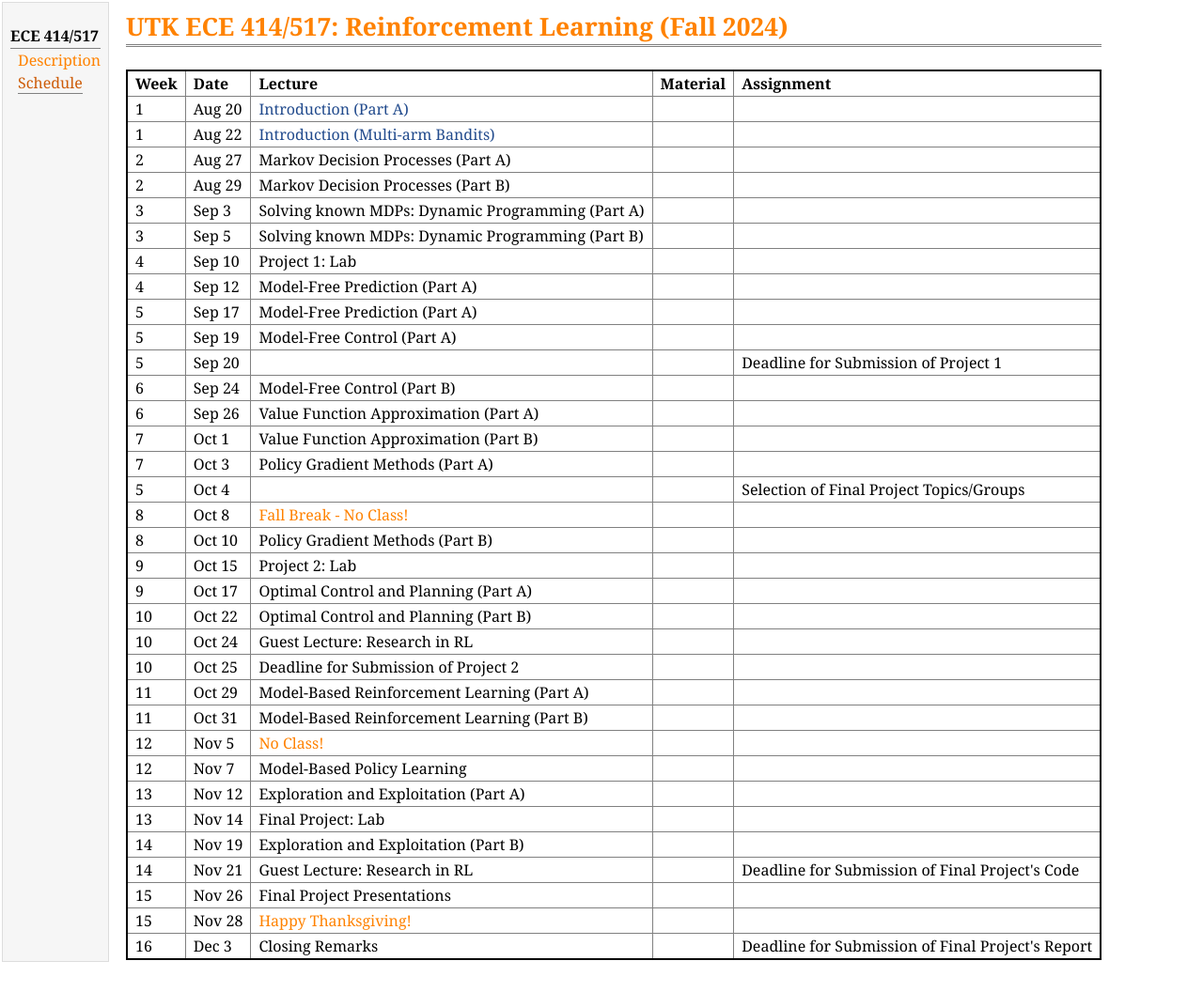
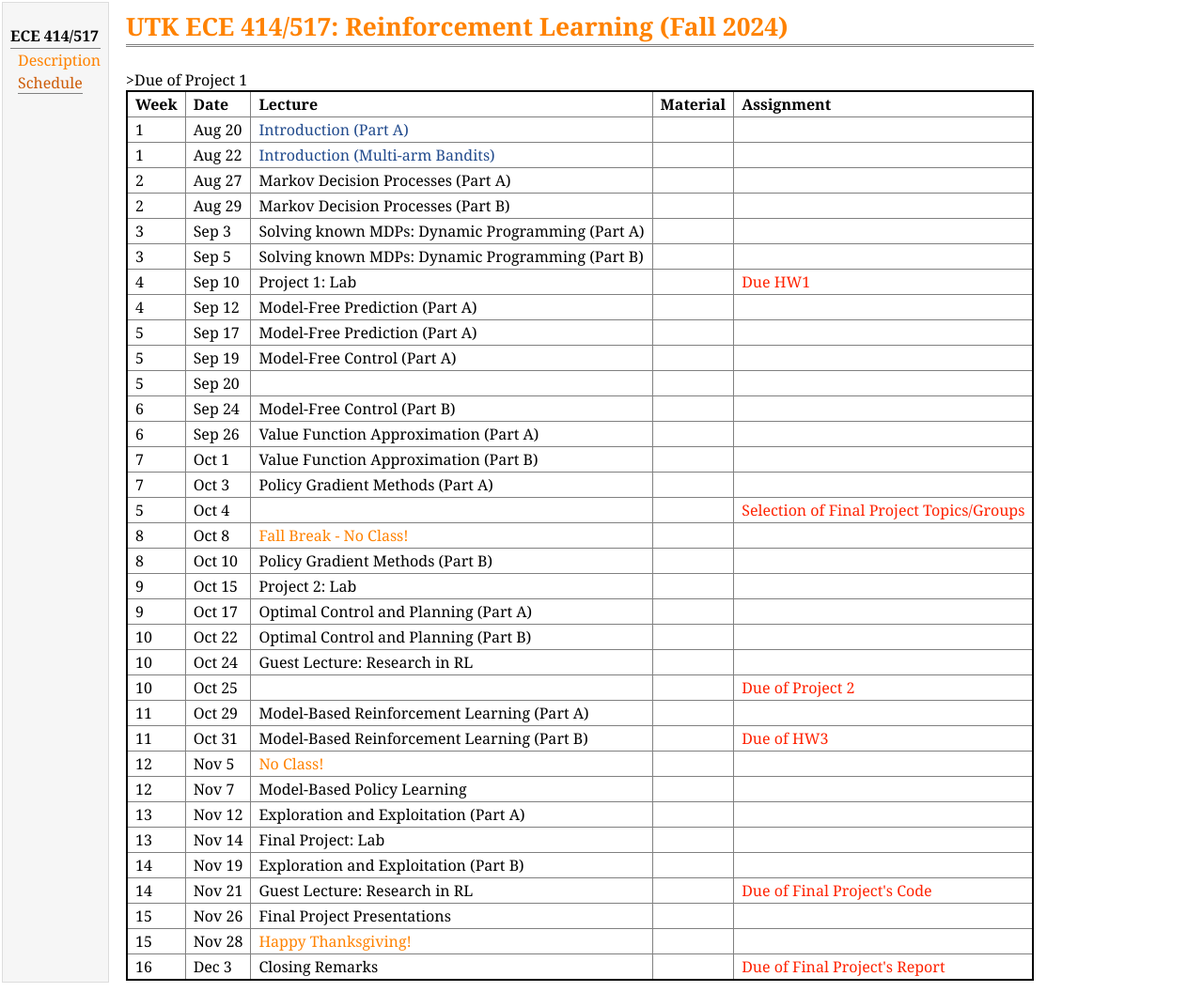
Before and after one commit to lnnx2006/lnnx2006.github.io, a Jekyll site: the page teaching/ece517_fall24/schedule.html, which Jekyll copies as it is, in a window 1280 px wide. Shown: the whole page at 94% size. Built offline with Jekyll 4.4.1, drawn with Linux system fonts in a browser that asks for light colours; before the commit the page ends 1034 px from its top, so only the background shows below that.

Commit message:
edited schedule

```diff
--- a/teaching/ece517_fall24/schedule.html
+++ b/teaching/ece517_fall24/schedule.html
@@ -97,7 +97,8 @@
                         <td class="c1">Sep 10 </td>
                         <td class="c2">Project 1: Lab</td>
                         <td class="c3"> </td>
-                        <td class="c4"> </td>
+                        <td class="c4"
+                            style="color:#ff2200"> Due HW1</td>
                     </tr>
                     <tr class="r9">
                         <td class="c1">4</td>
@@ -108,14 +109,14 @@
                     </tr>
 
                     <!-- WEEK 5 -->
-                    <tr class="r10">
+                    <tr class="r9">
                         <td class="c1">5</td>
                         <td class="c1">Sep 17 </td>
                         <td class="c2">Model-Free Prediction (Part A)</td>
                         <td class="c3"> </td>
                         <td class="c4"> </td>
                     </tr>
-                    <tr class="r11">
+                    <tr class="r10">
                         <td class="c1">5</td>
                         <td class="c1">Sep 19 </td>
                         <td class="c2">Model-Free Control (Part A)</td>
@@ -128,7 +129,9 @@
                         <td class="c1">Sep 20 </td>
                         <td class="c2"> </td>
                         <td class="c3"> </td>
-                        <td class="c4">Deadline for Submission of Project 1</td>
+                        <td class="c4"
+                            style="color:#ff2200"></td>>Due of Project 1
+            </td>
         </tr>
 
         <!-- WEEK 6 -->
@@ -163,16 +166,17 @@
             <td class="c4"> </td>
         </tr>
 
-                    <tr class="r11">
+        <tr class="r16">
             <td class="c1">5</td>
-                        <td class="c1">Oct 4 </td>
+            <td class="c1">Oct 4</td>
             <td class="c2"> </td>
             <td class="c3"> </td>
-                        <td class="c4">Selection of Final Project Topics/Groups</td>
+            <td class="c4"
+                style="color:#ff2200">Selection of Final Project Topics/Groups</td>
         </tr>
 
         <!-- WEEK 8 -->
-                    <tr class="r16">
+        <tr class="r17">
             <td class="c1">8</td>
             <td class="c1">Oct 8 </td>
             <td class="c2"
@@ -181,7 +185,7 @@
             <td class="c3"> </td>
             <td class="c4"> </td>
         </tr>
-                    <tr class="r17">
+        <tr class="r18">
             <td class="c1">8</td>
             <td class="c1">Oct 10 </td>
             <td class="c2">Policy Gradient Methods (Part B)</td>
@@ -190,7 +194,7 @@
         </tr>
 
         <!-- WEEK 9 -->
-                    <tr class="r18">
+        <tr class="r19">
             <td class="c1">9</td>
             <td class="c1">Oct 15 </td>
             <td class="c2">Project 2: Lab</td>
@@ -224,9 +228,10 @@
         <tr class="r21">
             <td class="c1">10</td>
             <td class="c1">Oct 25 </td>
-                        <td class="c2">Deadline for Submission of Project 2</td>
+            <td class="c2"></td>
             <td class="c3"> </td>
-                        <td class="c4"> </td>
+            <td class="c4"
+                style="color:#ff2200">Due of Project 2</td>
         </tr>
 
         <!-- WEEK 11 -->
@@ -242,7 +247,8 @@
             <td class="c1">Oct 31 </td>
             <td class="c2">Model-Based Reinforcement Learning (Part B)</td>
             <td class="c3"> </td>
-                        <td class="c4"> </td>
+            <td class="c4"
+                style="color:#ff2200"> Due of HW3 </td>
         </tr>
 
         <!-- WEEK 12 -->
@@ -292,7 +298,8 @@
             <td class="c1">Nov 21 </td>
             <td class="c2">Guest Lecture: Research in RL</td>
             <td class="c3"> </td>
-                        <td class="c4">Deadline for Submission of Final Project's Code</td>
+            <td class="c4"
+                style="color:#ff2200">Due of Final Project's Code</td>
         </tr>
 
 
@@ -320,7 +327,8 @@
             <td class="c1">Dec 3 </td>
             <td class="c2">Closing Remarks</td>
             <td class="c3"> </td>
-                        <td class="c4">Deadline for Submission of Final Project's Report</td>
+            <td class="c4"
+                style="color:#ff2200">Due of Final Project's Report</td>
         </tr>
     </table>
     </td>
```
Lines whose indentation alone changed are shown as unchanged.
